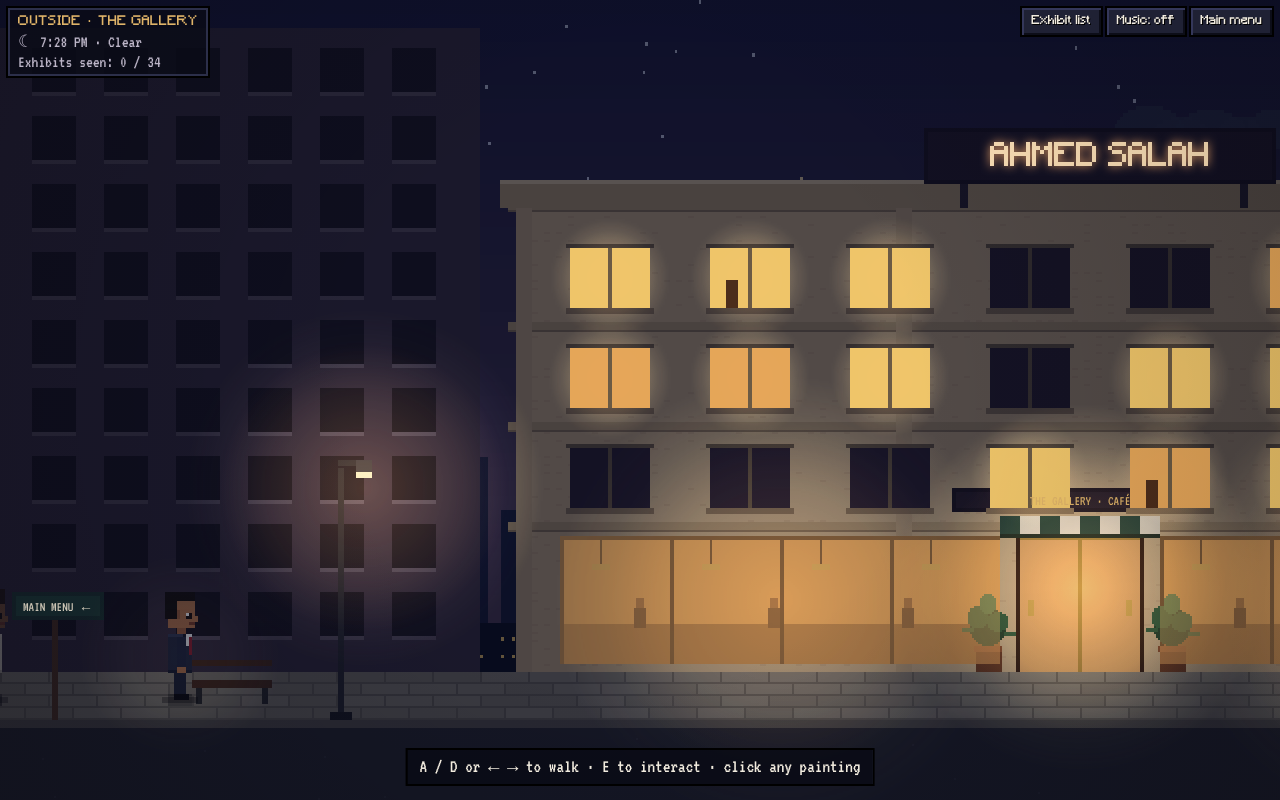
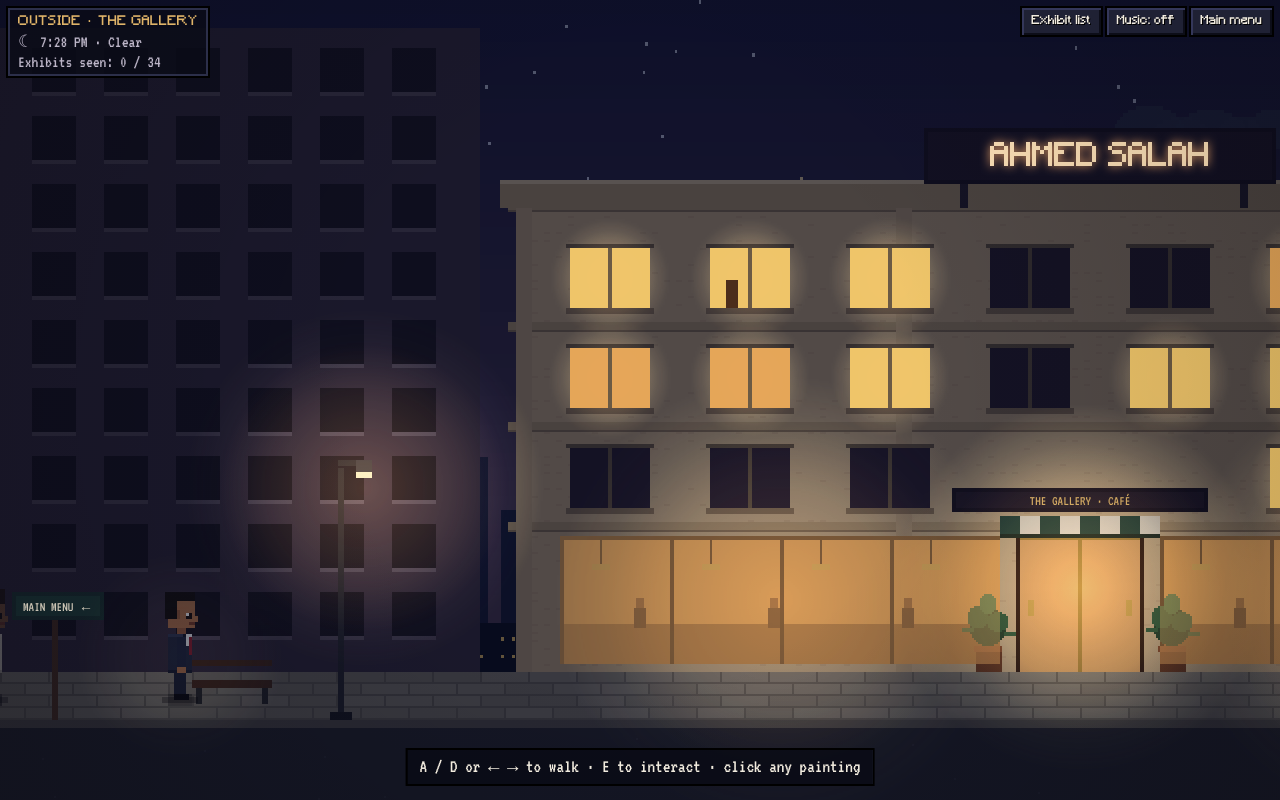
Before and after one commit to AZALAH/AZALAH.github.io, a plain HTML site: page gallery.html in a window 1280 px wide. Drawn offline with Linux system fonts and the light colour scheme; animation ran at ten frames a second.

Commit message:
Gallery: fix storefront sign and accented letters in pixel font

```diff
--- a/gallery.html
+++ b/gallery.html
@@ -80,6 +80,7 @@ body.touch #subtitle{bottom:calc(108px + env(safe-area-inset-bottom,0px))}
 .fbtn.next{box-shadow:inset 0 0 0 2px var(--sage)}
 #loading{position:fixed;inset:0;z-index:15;background:#07080f;display:flex;flex-direction:column;align-items:center;justify-content:center;gap:18px;padding:24px;text-align:center}
 #loading .lf{font-family:var(--f-ui);font-size:clamp(16px,3.4vw,26px);color:var(--gold);letter-spacing:.08em}
+#loading .ln .ea,#fname .ea{position:relative;display:inline-block}#loading .ln .ea::before,#fname .ea::before{content:'';position:absolute;left:38%;top:-.16em;width:.22em;height:.1em;background:currentColor;transform:skewY(-30deg)}
 #loading .ln{font-family:var(--f-ui);font-size:clamp(22px,6vw,44px);color:var(--ink);text-shadow:3px 3px 0 #000}
 #loading .bar{width:min(420px,80vw);height:16px;background:#1b1d2e;box-shadow:0 0 0 2px #000,inset 0 0 0 2px #3a3d5c;padding:3px}
 #loading .bar i{display:block;height:100%;width:0;background:linear-gradient(90deg,#a8843a,#e0b469)}
@@ -164,6 +165,8 @@ function hash(x,y){let h=(x|0)*374761393+(y|0)*668265263;h=Math.imul(h^(h>>>13),
 function R(c,x,y,w,h,col){c.fillStyle=col;c.fillRect(Math.round(x),Math.round(y),Math.round(w),Math.round(h))}
 function disc(c,cx,cy,rx,ry,col){c.fillStyle=col;for(let dy=-ry;dy<=ry;dy++){const w=Math.round(rx*Math.sqrt(Math.max(0,1-(dy/(ry+.5))**2)));c.fillRect(Math.round(cx-w),Math.round(cy+dy),w*2,1)}}
 const FLOOR_SHORT=['G','1','2','3'];
+
+function pixE(t){return String(t).replace(/[&<>]/g,c=>({'&':'&amp;','<':'&lt;','>':'&gt;'}[c])).replace(/É/g,'<span class="ea">E</span>')}
 const EX=[
  {id:'securedrop',title:'SecureDrop',kind:'wall',x:22.5,w:44,img:'assets/slides/slide-01.jpg',meta:'Cybersecurity · Python · Fall 2025',featured:true,
   feat:'The centerpiece. This is the project that made me sure about cybersecurity.',
@@ -836,7 +839,7 @@ function buildStreet(c,sc){
   R(c,476,80,128,12,'#1a1420');R(c,478,82,124,8,'#241c2a');
   R(c,462,-100,176,28,'#1a1420');R(c,464,-98,172,24,'#241c2a');[480,620].forEach(x=>R(c,x,-72,4,12,'#2a2230'));
 }
-SC.street.facadeWins=[];[-50,0,50].forEach((y,fl)=>{for(let i=0;i<8;i++)SC.street.facadeWins.push({x:285+i*70,y:y+10,w:40,h:30,f:3-fl})});
+SC.street.facadeWins=[];[-50,0,50].forEach((y,fl)=>{for(let i=0;i<8;i++){const x=285+i*70;if(fl===2&&x>440&&x<620)continue;SC.street.facadeWins.push({x,y:y+10,w:40,h:30,f:3-fl})}});
 
 SC.study={w:580,name:'The Study',windows:[{x:186,y:44,w:52,h:70}],
   lights:[{x:300,y:140,r:120,i:1},{x:416,y:110,r:70,i:.9},{x:500,y:118,r:56,i:.8},{x:110,y:60,r:70,i:.5}],
@@ -1524,7 +1527,7 @@ function drawRide(){
 const loadingEl=document.getElementById('loading');let tipOrder=[],tipI=0;
 function nextTip(){if(tipI>=tipOrder.length){tipOrder=TIPS.map((_,i)=>i).sort(()=>Math.random()-.5);tipI=0}return TIPS[tipOrder[tipI++]]}
 function showLoading(to,cb){
-  paused=true;const tip=nextTip();document.getElementById('lf').textContent=FLOOR_TAGS[to];document.getElementById('ln').textContent=FLOOR_NAMES[to].toUpperCase();
+  paused=true;const tip=nextTip();document.getElementById('lf').textContent=to===0?'GROUND FLOOR':FLOOR_TAGS[to];document.getElementById('ln').innerHTML=pixE(FLOOR_NAMES[to].toUpperCase());
   const tl=document.getElementById('ltip');tl.querySelector('b').textContent=tip[0];tl.querySelector('span').textContent=tip[1];
   const bar=document.getElementById('lbar');bar.style.transition='none';bar.style.width='0';loadingEl.hidden=false;loadingEl.style.opacity=1;
   requestAnimationFrame(()=>{bar.style.transition=`width ${reduce?.5:1.3}s linear`;bar.style.width='100%'});
@@ -1557,7 +1560,7 @@ mb.onclick=()=>{if(!music){music=new Audio('assets/music.mp3');music.loop=true;m
 
 /* ---------- HUD ---------- */
 function updateHUD(){
-  document.getElementById('fname').textContent=scene==='street'?'OUTSIDE · THE GALLERY':scene==='study'?"FLOOR 3 · BYTE'S LIBRARY":FLOOR_TAGS[scene]+' · '+FLOOR_NAMES[scene].toUpperCase();
+  document.getElementById('fname').innerHTML=pixE(scene==='street'?'OUTSIDE · THE GALLERY':scene==='study'?"FLOOR 3 · BYTE'S LIBRARY":FLOOR_TAGS[scene]+' · '+FLOOR_NAMES[scene].toUpperCase());
   const dl=daylight();document.getElementById('clock').textContent=(dl>.5?'☀ ':'☾ ')+clockText()+' · '+WNAME[WX.kind];
   const fl=typeof scene!=='number'||scene===0?null:COUNTED.filter(e=>e.floor===scene);
   document.getElementById('visited').textContent=fl?'Seen here: '+fl.filter(e=>visited.has(e.id)).length+' / '+fl.length+' · Total: '+COUNTED.filter(e=>visited.has(e.id)).length+' / '+COUNTED.length:'Exhibits seen: '+COUNTED.filter(e=>visited.has(e.id)).length+' / '+COUNTED.length;
```
